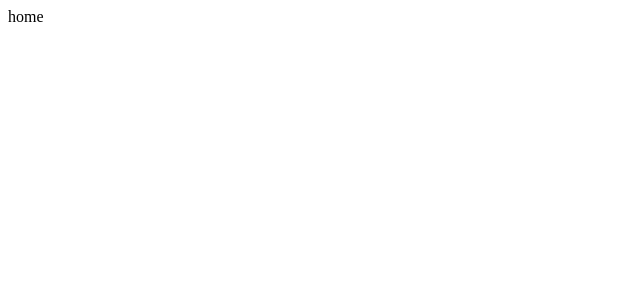
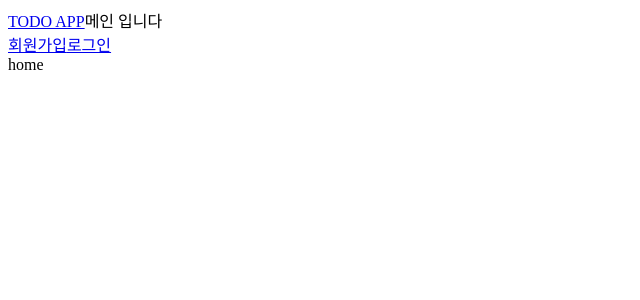
Before and after one commit to firstcommit23/wanted-pre-onboarding-challenge-fe-1, a Next.js app: page / in a window 1280 px wide. Shown: the top 300 px of the page, without its empty margins (0-640 px from the left). Built offline with nearby package versions, Linux system fonts and the light colour scheme.

Commit message:
feat: header 추가

```diff
--- /dev/null
+++ b/components/Header.tsx
@@ -0,0 +1,21 @@
+import Link from 'next/link';
+
+const Header = () => {
+  return (
+    <div>
+      <div>
+        <Link href="/">
+          <a>TODO APP</a>
+        </Link>
+        메인 입니다
+      </div>
+      <Link href="/auth/signup">
+        <a>회원가입</a>
+      </Link>
+      <Link href="/auth/login">
+        <a>로그인</a>
+      </Link>
+    </div>
+  );
+};
+export default Header;
--- a/pages/_app.tsx
+++ b/pages/_app.tsx
@@ -1,5 +1,6 @@
 import type { AppProps } from 'next/app';
 import Head from 'next/head';
+import Header from '@/components/Header';
 
 const App = ({ Component, pageProps }: AppProps) => {
   return (
@@ -7,6 +8,7 @@ const App = ({ Component, pageProps }: AppProps) => {
       <Head>
         <title>Todo App!</title>
       </Head>
+      <Header />
       <Component {...pageProps} />
     </>
   );
```
